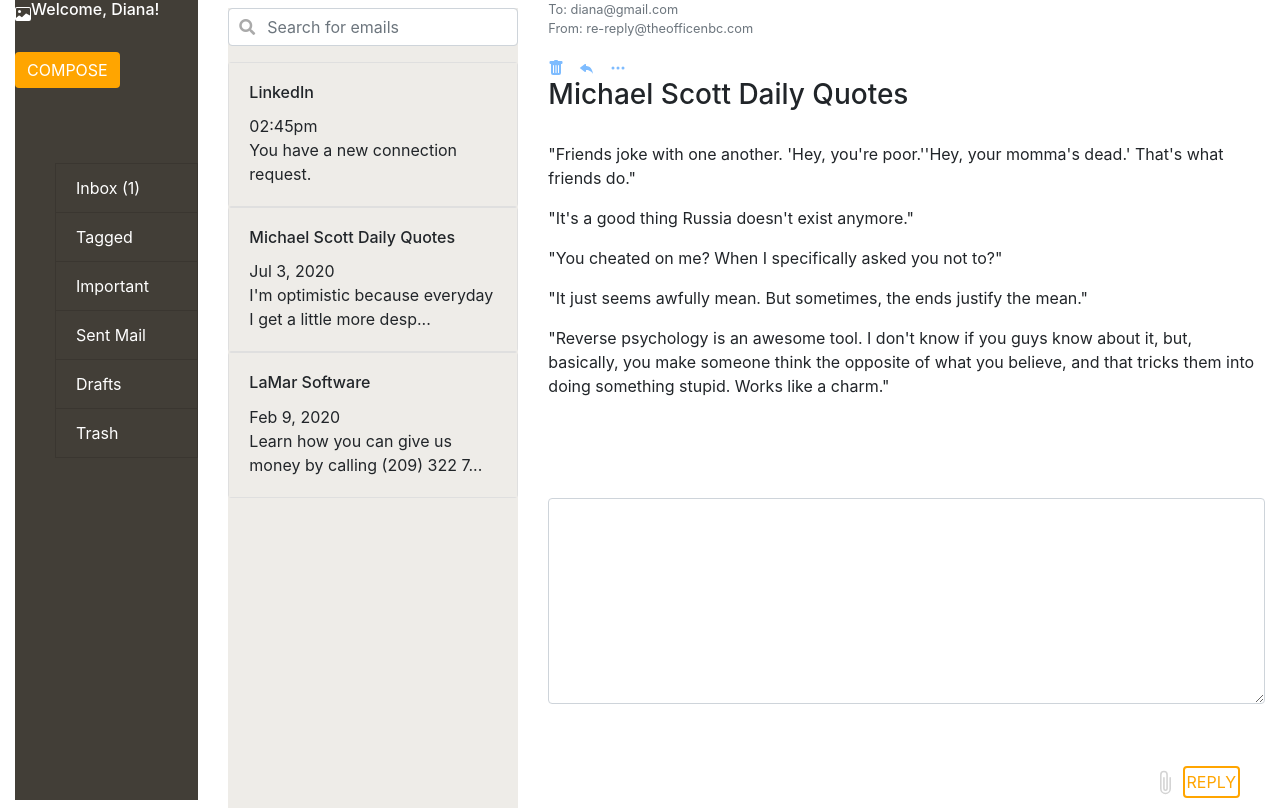
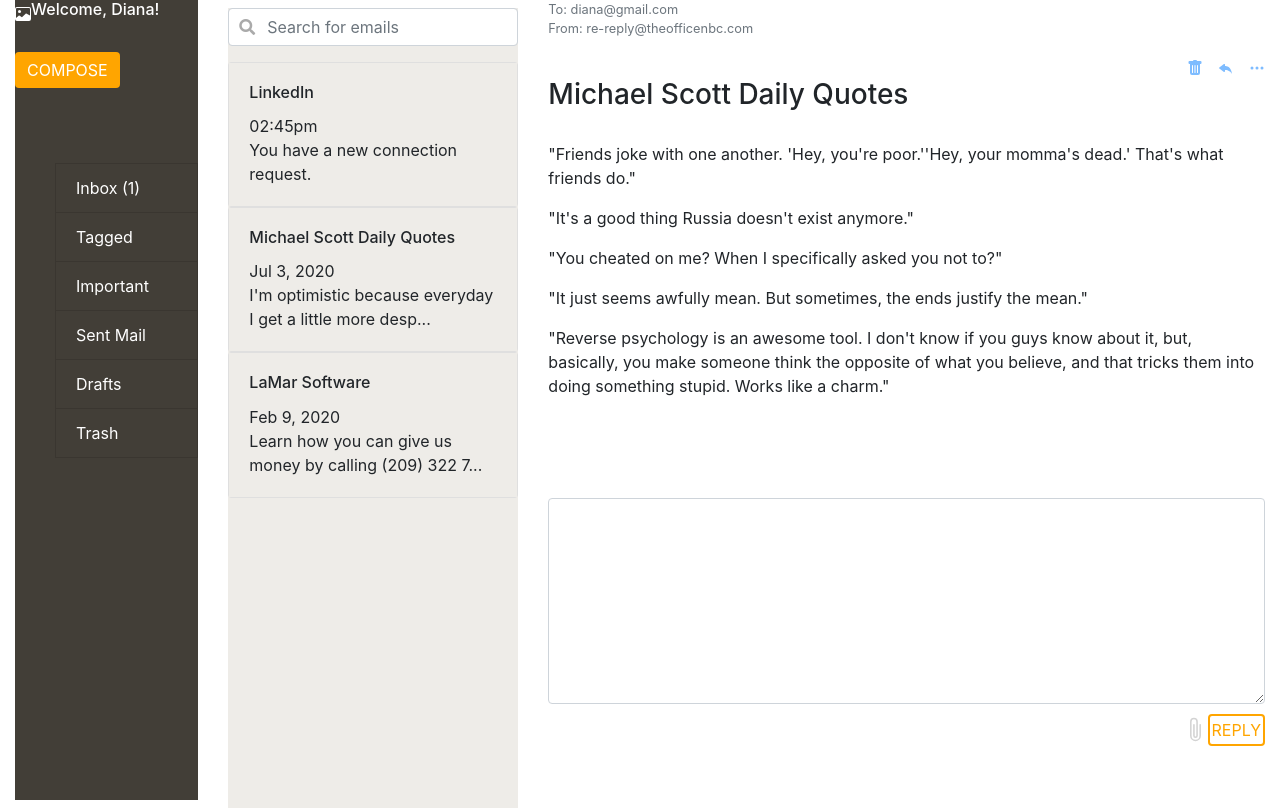
Before and after one commit to dluangrath/diana-luangrath-email-template-w-bootstrap-grid, a plain HTML site: page index.html in a window 1280 px wide. Drawn offline with nearby package versions, Linux system fonts and the light colour scheme.

Commit message:
repositioned icons

```diff
--- a/style.css
+++ b/style.css
@@ -7,6 +7,7 @@
     color: white;
     display: flex;
     align-items: center;
+
 }
 
 #compose-btn {
@@ -20,7 +21,6 @@
 .list-group-item {
     background-color: #423e37;
     color: white;
-
 }
 
 .has-search .form-control {
@@ -58,8 +58,7 @@
     margin: 10px 0 0 auto;
     gap: 15px;
     opacity: 0.5;
-
-
+    justify-content: flex-end;
 }
 
 .email-content {
@@ -72,9 +71,10 @@
 }
 
 #reply-bar {
-    position: absolute;
-    bottom: 10px;
-    right: 40px;
+    display: flex;
+    align-items: center;
+    justify-content: flex-end;
+    margin-top: 10px;
     color: lightgray;
 
 }
```
Also changed, not shown: index.html (+0 -2 lines).
